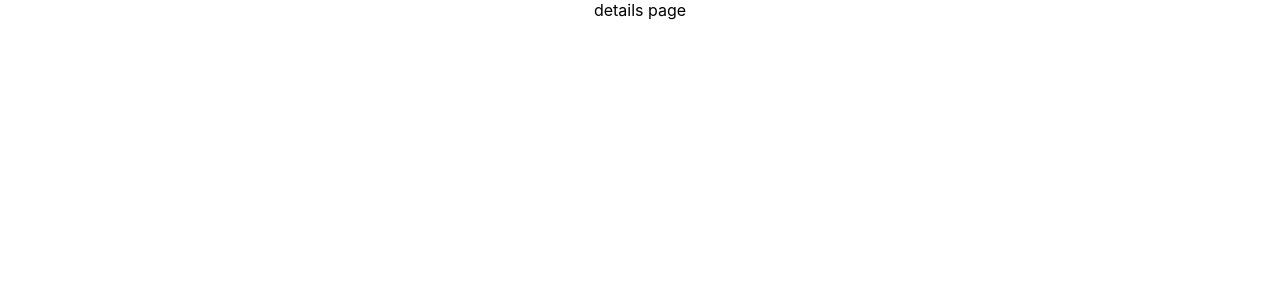
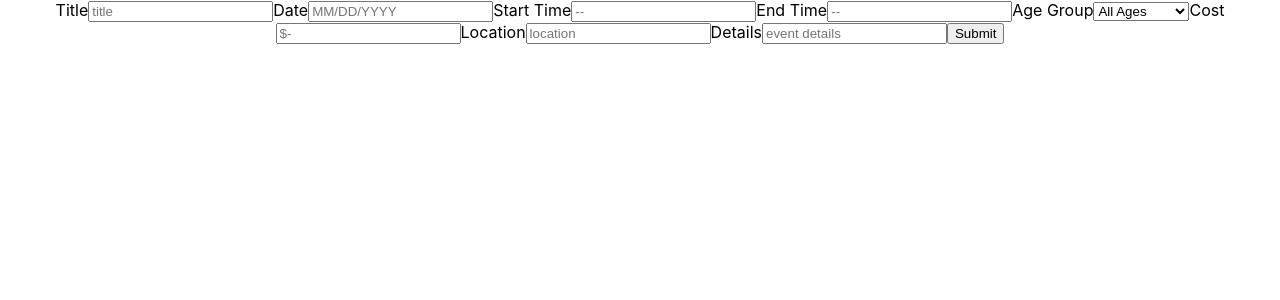
Before and after one commit to erik-eyler/EVNTZ, a React (Create React App) app in the folder client/: page /events/create in a window 1280 px wide. Shown: the top 300 px of the page. Built offline with nearby package versions, Linux system fonts and the light colour scheme.

Commit message:
form template created

```diff
--- a/client/src/App.js
+++ b/client/src/App.js
@@ -16,27 +16,27 @@ const App = () => {
           <Home />
         </Route>
 
-        <Route exact path="/events/:id">
-          <EventDetail />
-        </Route>
-
-        <Route path="/events/create">
+        <Route exact path="/events/create">
           <EventCreate />
-        </Route>
-
-        <Route path="/events/:id/edit">
-          <EventEdit />
         </Route>
 
         <Route exact path="/events">
           <Events />
         </Route>
 
-        <Route path="/sign-in">
+        <Route exact path="/events/:id">
+          <EventDetail />
+        </Route>
+
+        <Route exact path="/events/:id/edit">
+          <EventEdit />
+        </Route>
+
+        <Route exact path="/sign-in">
           <SignIn />
         </Route>
 
-        <Route path="/sign-up">
+        <Route exact path="/sign-up">
           <SignUp />
         </Route>
       </Switch>
--- a/client/src/screens/EventCreate/EventCreate.jsx
+++ b/client/src/screens/EventCreate/EventCreate.jsx
@@ -1,9 +1,76 @@
-import EventForm from '../../components/EventForm/EventForm';
+import { createEvent } from '../../services/events';
+import { useState } from 'react';
+import { useHistory } from 'react-router-dom';
+// import EventForm from '../../components/EventForm/EventForm';
 
 const EventCreate = () => {
+  const history = useHistory()
+
+  const [event, setEvent] = useState({
+    date: '',
+    startTime: '',
+    endTime: '',
+    location: '',
+    title: '',
+    cost: '',
+    details: '',
+    ageGroup: '', //needs to be set to all ages by default(dropdown)
+  })
+
+  const [isCreated, setIsCreated] = useState(false);
+
+  const handleChange = (e) => {
+    const { name, value } = e.target
+    setEvent({
+      ...event,
+      [name]: value,
+    })
+  }
+
+  const handleSubmit = async (e) => {
+    e.preventDefault();
+    const created = await createEvent(event)
+    setIsCreated({created})
+  }
+
+  if (isCreated) {
+    return history.push('/events')
+  }
+
   return (
     <div>
-      create event
+      <form onSubmit={handleSubmit}>
+        <label>Title</label>
+        <input placeholder='title' name='title' value={event.title} onChange={handleChange} />
+
+        <label>Date</label>
+        <input placeholder='MM/DD/YYYY' name='date' value={event.date} onChange={handleChange} />
+
+        <label>Start Time</label>
+        <input placeholder='--' name='start time' value={event.startTime} onChange={handleChange} />
+
+        <label>End Time</label>
+        <input placeholder='--' name='end time' value={event.endTime} onChange={handleChange} />
+
+        <label>Age Group</label>
+        <select
+          placeholder='Select Age Group' name='age group' value={event.ageGroup} onChange={handleChange}>
+          <option value='All Ages'>All Ages</option>
+          <option value='16 and over'>16 and Over</option>
+          <option value='18 and over'>18 and Over</option>
+        </select>
+
+        <label>Cost</label>
+        <input placeholder='$-' name='cost' value={event.cost} onChange={handleChange} />
+
+        <label>Location</label>
+        <input placeholder='location' name='location' value={event.location} onChange={handleChange} />
+
+        <label>Details</label>
+        <input placeholder='event details' name='details' value={event.details} onChange={handleChange} />
+
+        <button type='submit'>Submit</button>
+      </form>
     </div>
   )
 }
```
